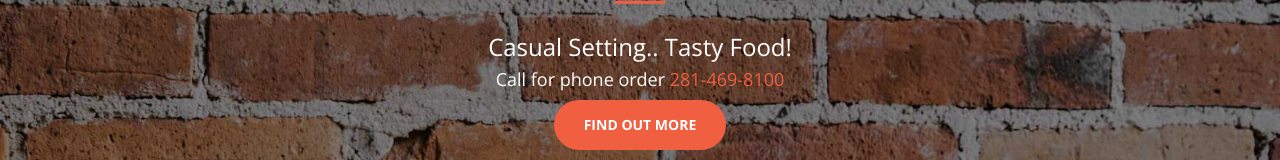
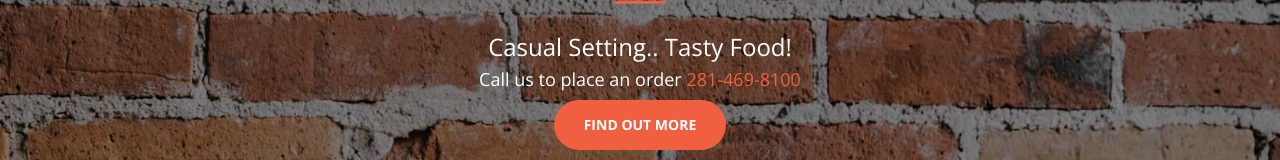
Before and after one commit to suryaraor/cafeIndia, a website: page index.html in a window 1280 px wide. Shown: the part 367-527 px from the top of the page. Drawn offline with nearby package versions, Linux system fonts and the light colour scheme.

Commit message:
small change

```diff
--- a/index.html
+++ b/index.html
@@ -72,7 +72,7 @@
                 <h1 id="homeHeading">Welcome to Cafe India</h1>
 	          <hr>
                 <h3>Casual Setting.. Tasty Food!</h3>
-                <h4>Call for phone order <a href="tel:281-469-8100">281-469-8100</a></h4>
+                <h4>Call us to place an order <a href="tel:281-469-8100">281-469-8100</a></h4>
 
                 <a href="#about" class="btn btn-primary btn-xl page-scroll">Find Out More</a>
             </div>
@@ -108,7 +108,7 @@
         <div class="container">
             <div class="row">
 
-	<div class="col-sm-4 text-center">
+            	<div class="col-sm-4 text-center">
                     <h3>Vegetable Samosa
                         <small>$2.99</small>
                     </h3>
```
